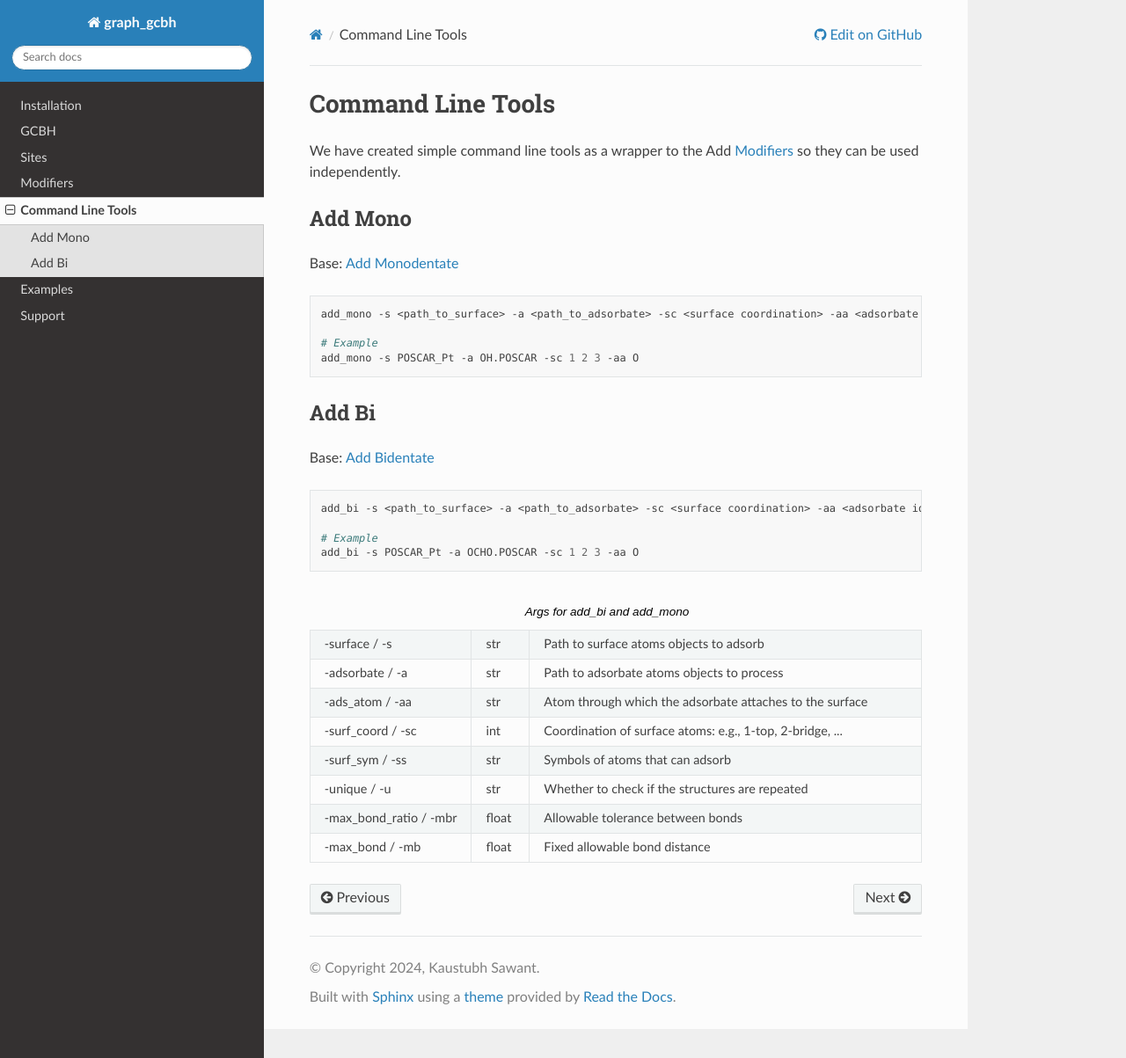
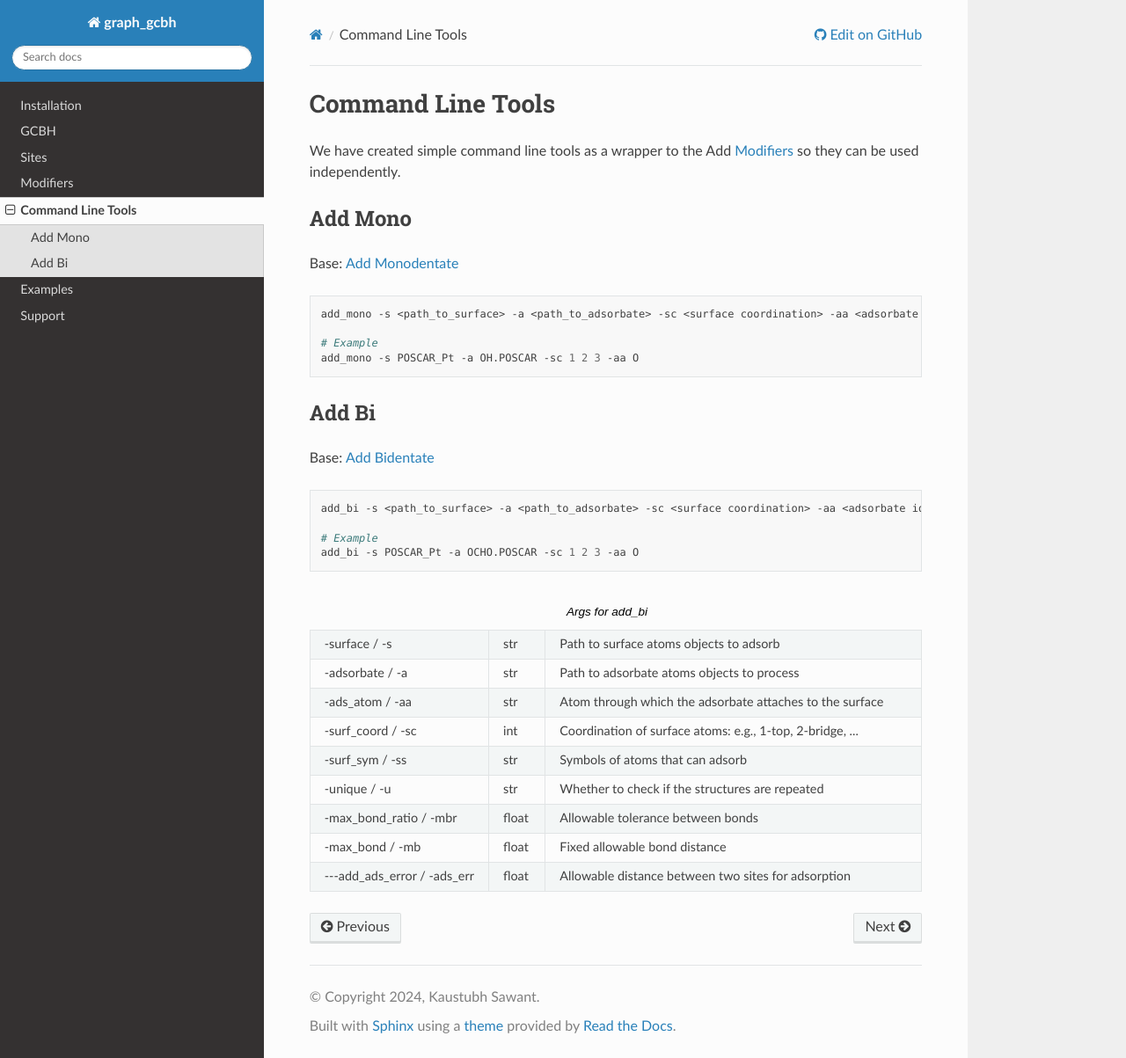
Before and after one commit to kkjsawantucla/gg, a Sphinx documentation site: the page built from docs/source/command_line.rst, in a window 1280 px wide and 1203 px high. Shown: the whole window at 88% size. Built offline with Sphinx 7.4.7 and the Read the Docs theme 3.1.0, drawn with Linux system fonts in a browser that asks for light colours.

Commit message:
Update command_line.rst

```diff
--- a/docs/source/command_line.rst
+++ b/docs/source/command_line.rst
@@ -25,7 +25,7 @@ Base: :ref:`Add Bidentate`
    # Example
    add_bi -s POSCAR_Pt -a OCHO.POSCAR -sc 1 2 3 -aa O
 
-.. list-table:: Args for add_bi and add_mono
+.. list-table:: Args for add_bi
    :widths: 20 10 70
    :header-rows: 0
 
@@ -53,3 +53,6 @@ Base: :ref:`Add Bidentate`
    * - -max_bond / -mb
      - float
      - Fixed allowable bond distance
+   * - ---add_ads_error / -ads_err
+     - float
+     - Allowable distance between two sites for adsorption
```
